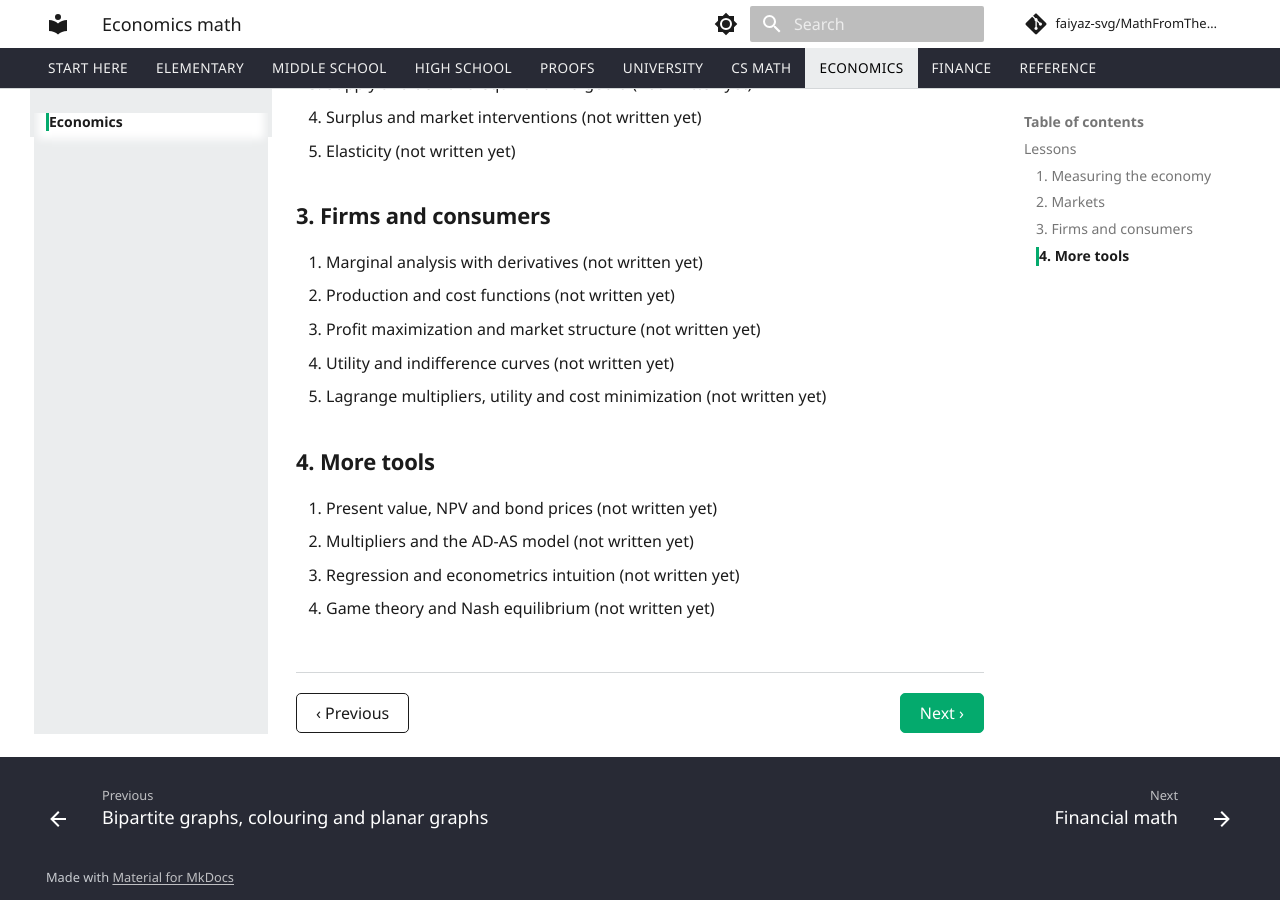
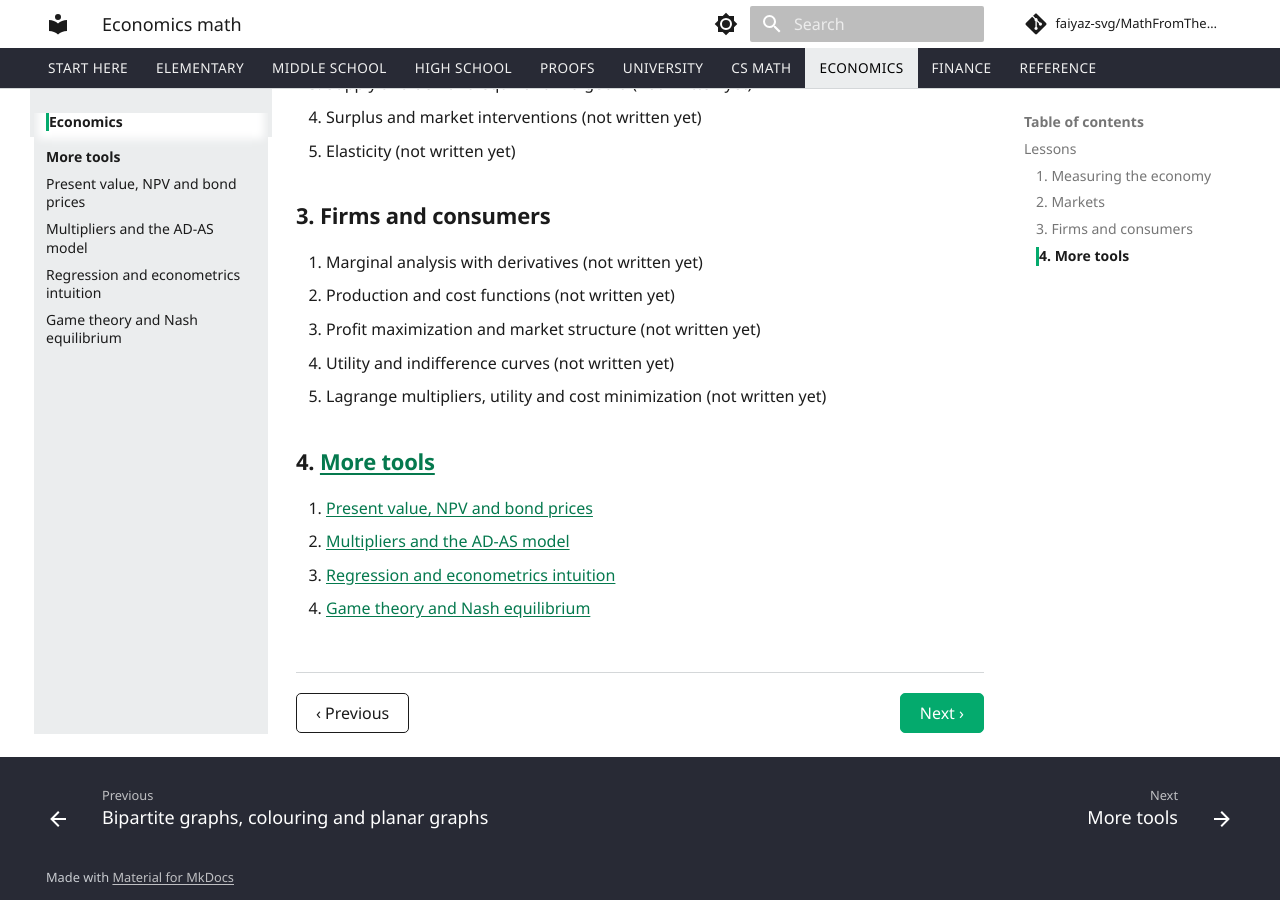
Before and after one commit to faiyaz-svg/MathFromTheGroundUp, an MkDocs documentation site: the page built from docs/07-economics-math/index.md, in a window 1280 px wide and 900 px high, scrolled down 976 px. Built offline with MkDocs 1.6.1 and Material for MkDocs 9.7.7, drawn with Linux system fonts in a browser that asks for light colours; comment, search, counter and statistics services are not loaded.

Commit message:
add more tools chapter to nav

```diff
--- a/docs/07-economics-math/index.md
+++ b/docs/07-economics-math/index.md
@@ -36,11 +36,11 @@ The diagnostic quiz and the cheat sheet for this folder are written together wit
 4. Utility and indifference curves (not written yet)
 5. Lagrange multipliers, utility and cost minimization (not written yet)
 
-### 4. More tools
+### 4. [More tools](04-more-tools/index.md)
 
-1. Present value, NPV and bond prices (not written yet)
-2. Multipliers and the AD-AS model (not written yet)
-3. Regression and econometrics intuition (not written yet)
-4. Game theory and Nash equilibrium (not written yet)
+1. [Present value, NPV and bond prices](04-more-tools/01-present-value-npv-and-bond-prices.md)
+2. [Multipliers and the AD-AS model](04-more-tools/02-multipliers-and-the-ad-as-model.md)
+3. [Regression and econometrics intuition](04-more-tools/03-regression-and-econometrics-intuition.md)
+4. [Game theory and Nash equilibrium](04-more-tools/04-game-theory-and-nash-equilibrium.md)
 
 <!-- lessons:end -->
--- a/mkdocs.yml
+++ b/mkdocs.yml
@@ -368,6 +368,12 @@ nav:
           - "Bipartite graphs, colouring and planar graphs": 06-cs-math/05-graphs/03-bipartite-coloring-and-planar-graphs.md
   - "Economics":
       - 07-economics-math/index.md
+      - "More tools":
+          - 07-economics-math/04-more-tools/index.md
+          - "Present value, NPV and bond prices": 07-economics-math/04-more-tools/01-present-value-npv-and-bond-prices.md
+          - "Multipliers and the AD-AS model": 07-economics-math/04-more-tools/02-multipliers-and-the-ad-as-model.md
+          - "Regression and econometrics intuition": 07-economics-math/04-more-tools/03-regression-and-econometrics-intuition.md
+          - "Game theory and Nash equilibrium": 07-economics-math/04-more-tools/04-game-theory-and-nash-equilibrium.md
   - "Finance":
       - 08-financial-math/index.md
   - Reference:
```
Also changed, not shown: docs/progress.md (+10 -1 lines).
